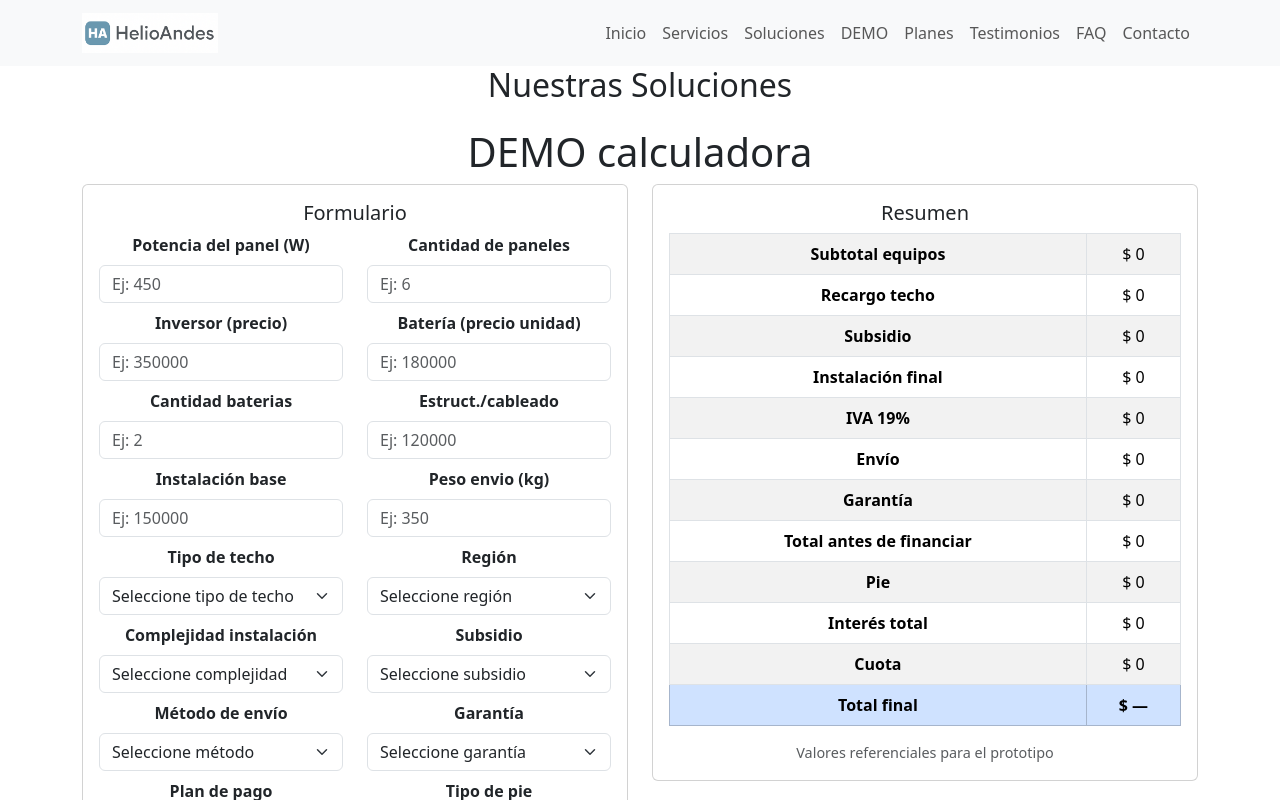
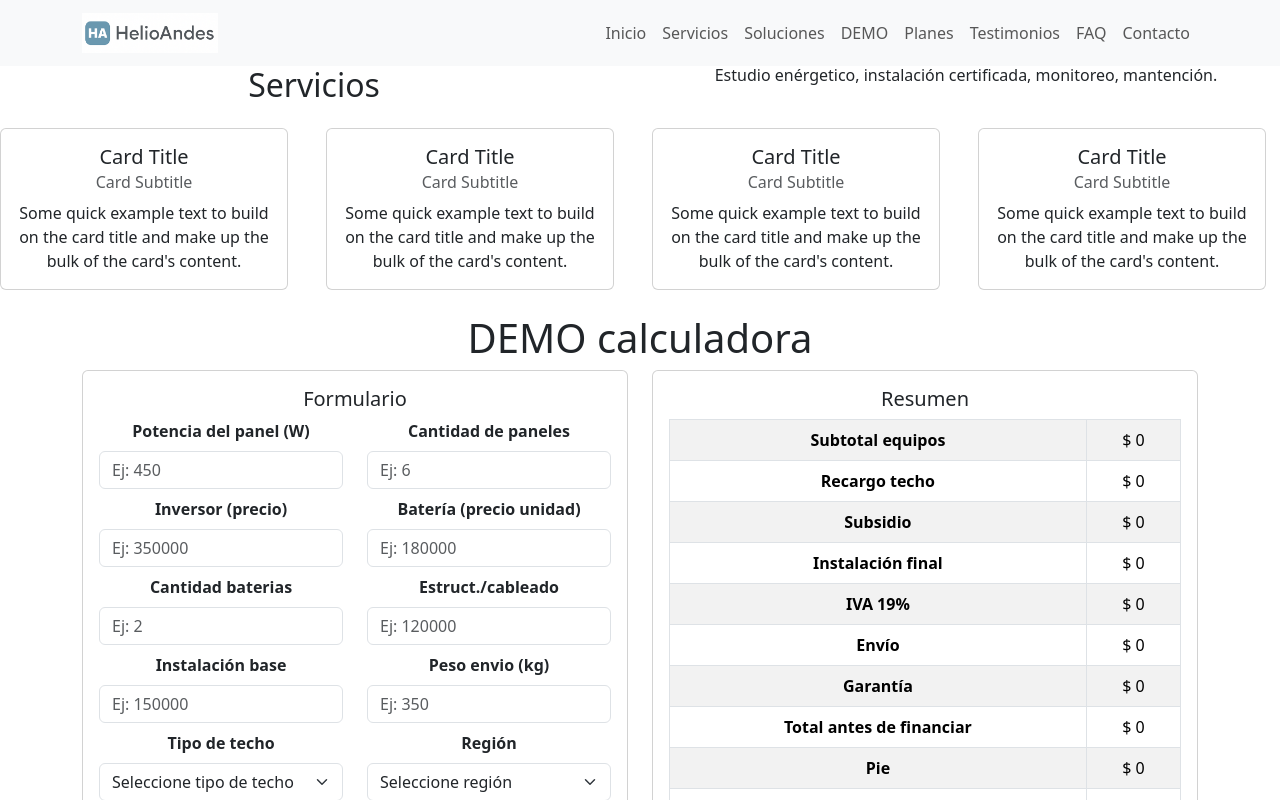
Before and after one commit to Yeikeit/HelioAndes, a React (Create React App) app: page / in a window 1280 px wide. Shown: the top 800 px of the page. Built offline with nearby package versions, Linux system fonts and the light colour scheme.

Commit message:
Agragando las cards

```diff
--- a/src/components/Servicios.js
+++ b/src/components/Servicios.js
@@ -1,10 +1,67 @@
+import React from 'react';
+import { Card } from 'react-bootstrap';
+
+
 function Servicios() {
     return (
-        <div className='row mt'>
-            <div className='col-lg-12'>
-                <h2 className='mb-4'>Nuestras Soluciones</h2    >
+        <div className='row mt-7'>
+            <div className='col-lg-6'>
+                <h2 className='mb-4'>Servicios</h2 >
             </div>
+            <div className='col-lg-6'>
+                <h6>Estudio enérgetico, instalación certificada, monitoreo, mantención.</h6>
+            </div>
+            <div className='col-lg-3 mb-4'>
+                <Card style={{ width: '18rem' }}>
+                    <Card.Body>
+                        <Card.Title>Card Title</Card.Title>
+                        <Card.Subtitle className="mb-2 text-muted">Card Subtitle</Card.Subtitle>
+                        <Card.Text>
+                            Some quick example text to build on the card title and make up the
+                            bulk of the card's content.
+                        </Card.Text>
+                    </Card.Body>
+                </Card>
+            </div>
+            <div className='col-lg-3 mb-4'>
+                <Card style={{ width: '18rem' }}>
+                    <Card.Body>
+                        <Card.Title>Card Title</Card.Title>
+                        <Card.Subtitle className="mb-2 text-muted">Card Subtitle</Card.Subtitle>
+                        <Card.Text>
+                            Some quick example text to build on the card title and make up the
+                            bulk of the card's content.
+                        </Card.Text>
+                    </Card.Body>
+                </Card>
+            </div>
+            <div className='col-lg-3 mb-4'>
+                <Card style={{ width: '18rem' }}>
+                    <Card.Body>
+                        <Card.Title>Card Title</Card.Title>
+                        <Card.Subtitle className="mb-2 text-muted">Card Subtitle</Card.Subtitle>
+                        <Card.Text>
+                            Some quick example text to build on the card title and make up the
+                            bulk of the card's content.
+                        </Card.Text>
+                    </Card.Body>
+                </Card>
+            </div>
+            <div className='col-lg-3 mb-4'>
+                <Card style={{ width: '18rem' }}>
+                    <Card.Body>
+                        <Card.Title>Card Title</Card.Title>
+                        <Card.Subtitle className="mb-2 text-muted">Card Subtitle</Card.Subtitle>
+                        <Card.Text>
+                            Some quick example text to build on the card title and make up the
+                            bulk of the card's content.
+                        </Card.Text>
+                    </Card.Body>
+                </Card>
+            </div>
+
         </div>
+
     );
 }
 
```
